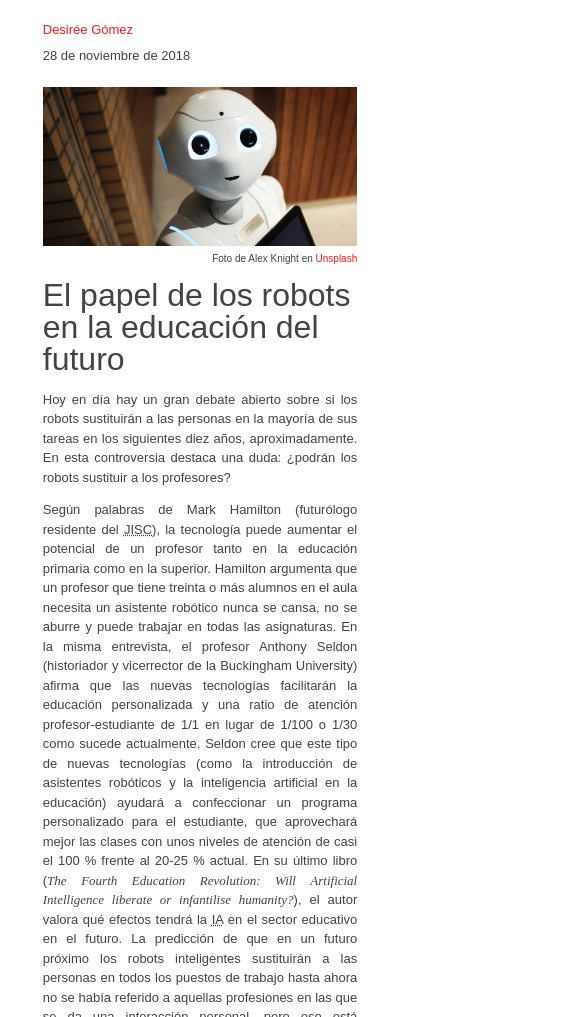
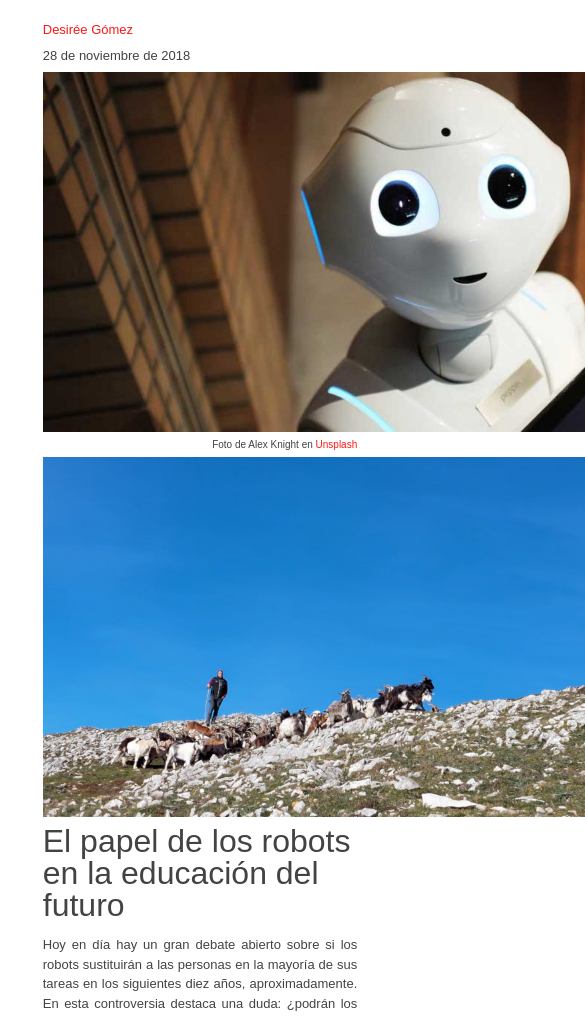
Before and after one commit to DiegoMatasHiguera/DIW_Tema4-Tarea1, a plain HTML site: page index.html in a window 390 px wide. Shown: the part 451-1468 px from the top of the page, 585 px wide, since content can reach past the window. Drawn offline with Linux system fonts and the light colour scheme.

Commit message:
Añado una prueba de responsive images al index.html

```diff
--- a/index.html
+++ b/index.html
@@ -27,8 +27,21 @@
                 <a href="#autor">Desirée Gómez</a>
                 <p>28 de noviembre de 2018</p>
 
-                <img class="articulo__imagen--grande" src="images/robot.jpg" alt="Robot blanco mirando a cámara">
+                <img src="images/robot.jpg"
+                    alt="Robot blanco mirando a cámara"
+                    sizes="(min-width: 800px) 900px,
+                         (min-width: 300px) 360px"
+                    srcset="images/robot.jpg 974w,
+                            images/robot-small.jpg 487w">
                 <p class="articulo__pie-elemento">Foto de Alex Knight en <a href="https://unsplash.com" target="_blank">Unsplash</a></p>
+                <img src="images/cabrero.jpg"
+                    alt="Cabrero en montaña"
+                    sizes="(min-width: 1200px) 1400px,
+                         (min-width: 800px) 900px,
+                         (min-width: 300px) 360px"
+                    srcset="images/cabrero-large.jpg 2604w,
+                            images/cabrero.jpg 1081w,
+                            images/cabrero-small.jpg 541w">
 
                 <h2>El papel de los robots en la educación del futuro</h2>
                 <p>Hoy en día hay un gran debate abierto sobre si los robots sustituirán a las personas en la mayoría de sus tareas en los siguientes diez años, aproximadamente. En esta controversia destaca una duda: ¿podrán los robots sustituir a los profesores?</p>
```
Also changed, not shown: images/cabrero-small.jpg (added), images/cabrero.jpg (added), images/robot-small.jpg (added), 1 other file.
